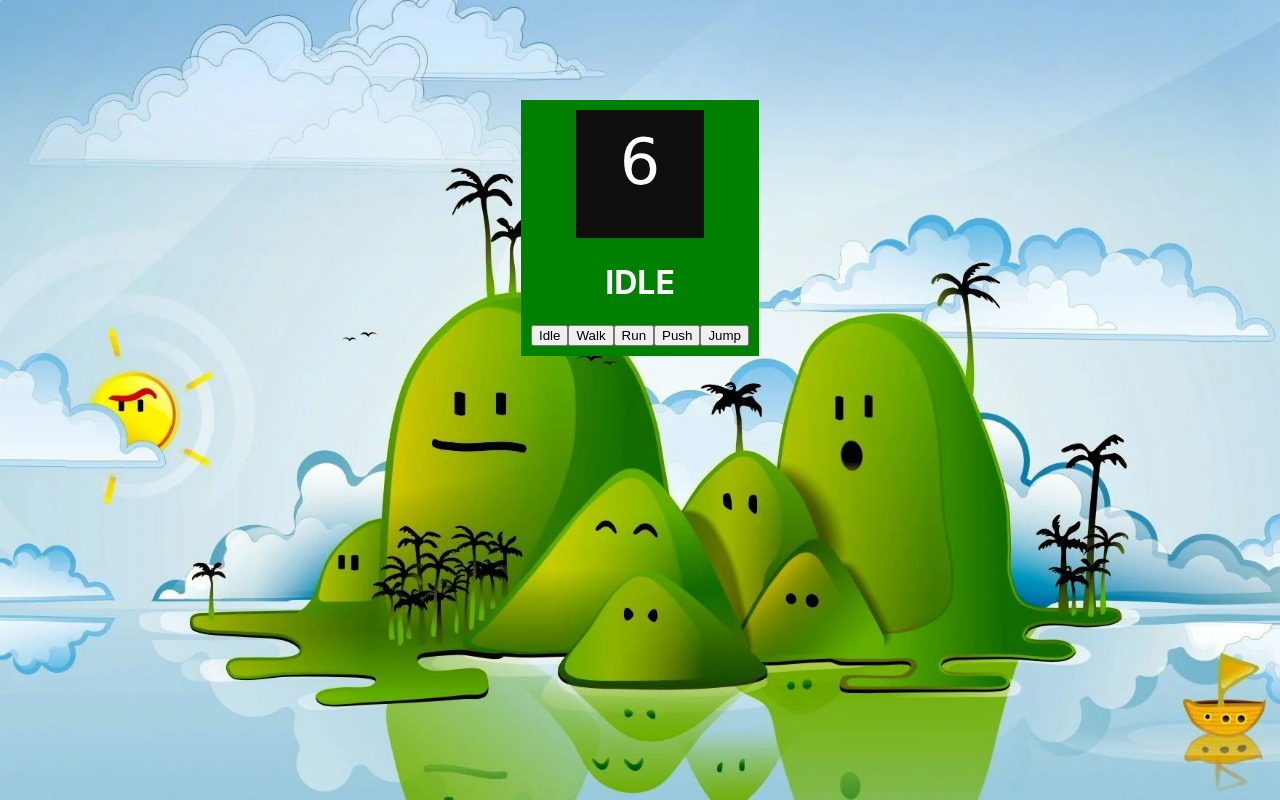
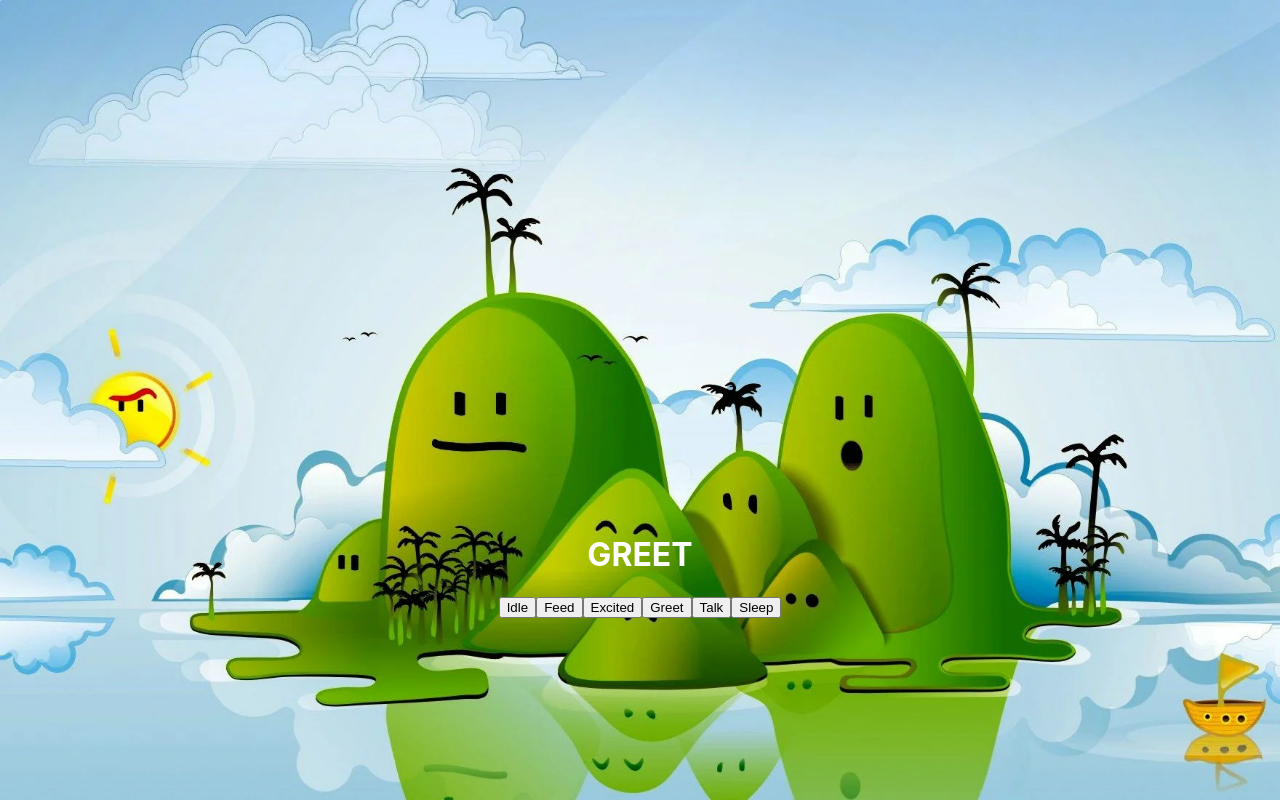
Before and after one commit to CojoFitz/tama-cs490, a React (Create React App) app in the folder my-app/: page / in a window 1280 px wide. Built offline with nearby package versions, Linux system fonts and the light colour scheme.

Commit message:
Transprent and button controlled animation

```diff
--- a/my-app/src/App.tsx
+++ b/my-app/src/App.tsx
@@ -6,7 +6,7 @@ function App() {
   return (
     <>
       <div className='App'>
-        <div style={{padding: "10px", backgroundColor: "green",position: "relative", margin: "0 auto", width: "fit-content", top:"100px"}}>
+        <div style={{padding: "10px",position: "relative", margin: "0 auto", width: "fit-content", top:"100px"}}>
         <PetCanvas ></PetCanvas>
       </div>
       </div>
--- a/my-app/src/components/reusable/PetCanvas.tsx
+++ b/my-app/src/components/reusable/PetCanvas.tsx
@@ -1,5 +1,5 @@
 import React, { useRef, useEffect, useState } from 'react';
-import petSprite from "../../petSprite/TestSprite.png";
+import petSprite from "../../petSprite/PetSprite.png";
 // import petSprite from "../../petSprite/petSprite2.jpeg";
 
 type AnimationState = {
@@ -9,14 +9,15 @@ type AnimationState = {
 
 function PetCanvas(props: object) {
     const canvasRef = useRef<HTMLCanvasElement>(null);
-    const [currentAction, setCurrentAction] = useState<string>("Idle");
+    const [currentAction, setCurrentAction] = useState<string>("Greet");
 
     const animationState: AnimationState = {
-        "Idle": [0, 10, -1],
-        "Walk": [1, 10, 2],
-        "Run": [2, 10, 2],
-        "Push": [3, 10, 6],
-        "Jump": [4, 10, 3],
+        "Idle": [0, 64, -1],
+        "Feed": [1, 64, 2],
+        "Excited": [2, 64, 2],
+        "Sleep":[3,64,2],
+        "Talk": [4, 64, 6],
+        "Greet": [5, 45, 3],
     }
 
     useEffect(() => {
@@ -27,12 +28,12 @@ function PetCanvas(props: object) {
         const context = canvas.getContext('2d');
         if (!context) return;
 
-        const CANVAS_WIDTH = canvas.width = 128;
-        const CANVAS_HEIGHT = canvas.height = 128;
-        const spriteWidth = 128;
-        const spriteHeight = 128;
+        const CANVAS_WIDTH = canvas.width = 400;
+        const CANVAS_HEIGHT = canvas.height = 400;
+        const spriteWidth = 400;
+        const spriteHeight = 400;
 
-        const framesPerSecond = 60; // Each frame runs once every 1/60 second
+        const framesPerSecond = 25; // Each frame runs once every 1/60 second
         const frameTime = 1000/framesPerSecond; // Interval between frames in milliseconds
         let animationId: number;
         let fn = 0;
@@ -87,7 +88,7 @@ function PetCanvas(props: object) {
         <>
             <canvas ref={canvasRef} {...props} />
             <h1 style={{ textAlign: "center", color: "white" }}>{currentAction.toUpperCase()}</h1>
-            {["Idle", "Walk", "Run", "Push", "Jump"].map(name => (
+            {["Idle", "Feed", "Excited", "Greet", "Talk", "Sleep"].map(name => (
                 <button key={name} onClick={() => setCurrentAction(name)}> {name} </button>
             ))}
         </>
```
Also changed, not shown: 1 other file (tests, documents, lock files or other folders).
